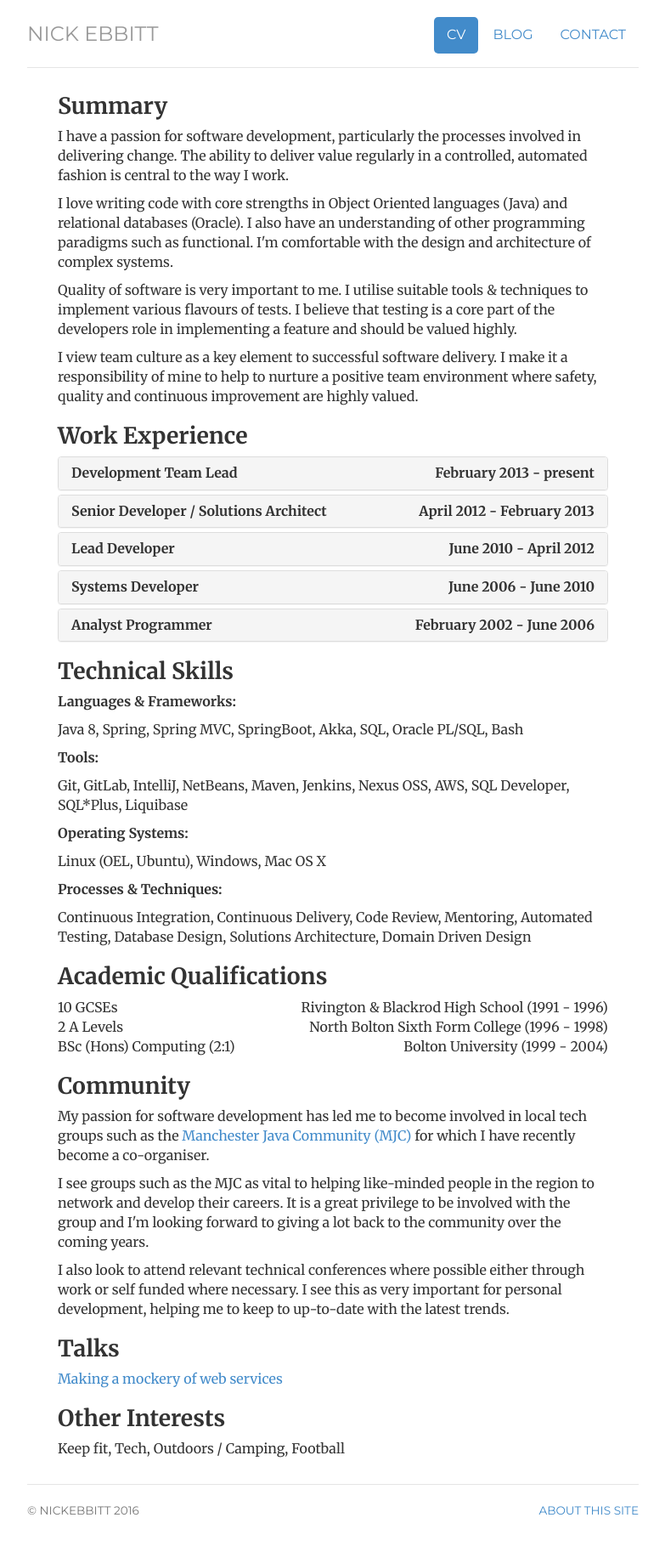
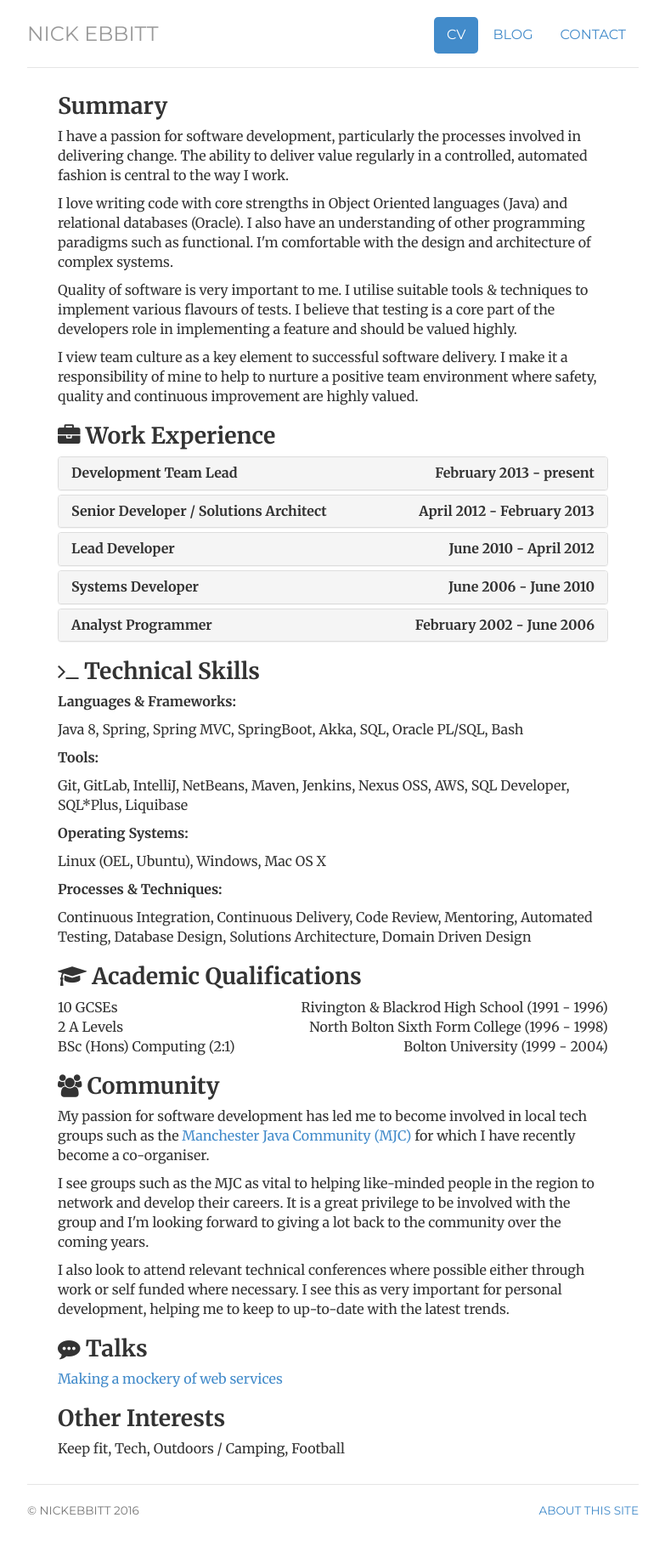
Before and after one commit to nickebbitt/nickebbitt.github.io, a Jekyll site: the page built from cv/index.html, in a window 1280 px wide. Shown: the whole page at 85% size, without its empty margins (248-1031 px from the left). Built offline with Jekyll 4.4.1, drawn with Linux system fonts in a browser that asks for light colours.

Commit message:
Add icons to CV page

```diff
--- a/cv/index.html
+++ b/cv/index.html
@@ -14,7 +14,7 @@ description: CV for Nick Ebbitt, a Software Engineer living and working in Manch
 
   {% include bio.html %}
 
-  <h2>Work Experience</h2>
+  <h2><i class="fa fa-briefcase" aria-hidden="true"></i> Work Experience</h2>
 
   <div class="panel-group" id="accordion">
     <div class="panel panel-default">
@@ -117,7 +117,7 @@ description: CV for Nick Ebbitt, a Software Engineer living and working in Manch
     </div>
   </div>
 
-  <h2>Technical Skills</h2>
+  <h2><i class="fa fa-terminal" aria-hidden="true"></i> Technical Skills</h2>
   <p><b>Languages & Frameworks:</b></p>
   <p>Java 8, Spring, Spring MVC, SpringBoot, Akka, SQL, Oracle PL/SQL, Bash</p>
   <p><b>Tools:</b></p>
@@ -127,17 +127,17 @@ description: CV for Nick Ebbitt, a Software Engineer living and working in Manch
   <p><b>Processes & Techniques:</b></p>
   <p>Continuous Integration, Continuous Delivery, Code Review, Mentoring, Automated Testing, Database Design, Solutions Architecture, Domain Driven Design</p>
 
-  <h2>Academic Qualifications</h2>
+  <h2><i class="fa fa-graduation-cap" aria-hidden="true"></i> Academic Qualifications</h2>
   10 GCSEs <span style="float:right;">Rivington & Blackrod High School (1991 - 1996)</span>
 	<br>2 A Levels<span style="float:right;">North Bolton Sixth Form College (1996 - 1998)</span></br>
 	BSc (Hons) Computing (2:1) <span style="float:right;">Bolton University (1999 - 2004)</span>
 
-  <h2>Community</h2>
+  <h2><i class="fa fa-users" aria-hidden="true"></i> Community</h2>
   <p>My passion for software development has led me to become involved in local tech groups such as the <a href="https://www.meetup.com/ManchesterUK-Java-Community/">Manchester Java Community (MJC)</a> for which I have recently become a co-organiser.</p>
   <p>I see groups such as the MJC as vital to helping like-minded people in the region to network and develop their careers. It is a great privilege to be involved with the group and I'm looking forward to giving a lot back to the community over the coming years.</p>
   <p>I also look to attend relevant technical conferences where possible either through work or self funded where necessary. I see this as very important for personal development, helping me to keep to up-to-date with the latest trends.</p>
 
-  <h2>Talks</h2>
+  <h2><i class="fa fa-commenting" aria-hidden="true"></i> Talks</h2>
   <a href="https://speakerdeck.com/nickebbitt/making-a-mockery-of-web-services">Making a mockery of web services</a>
 
   <h2>Other Interests</h2>
```
